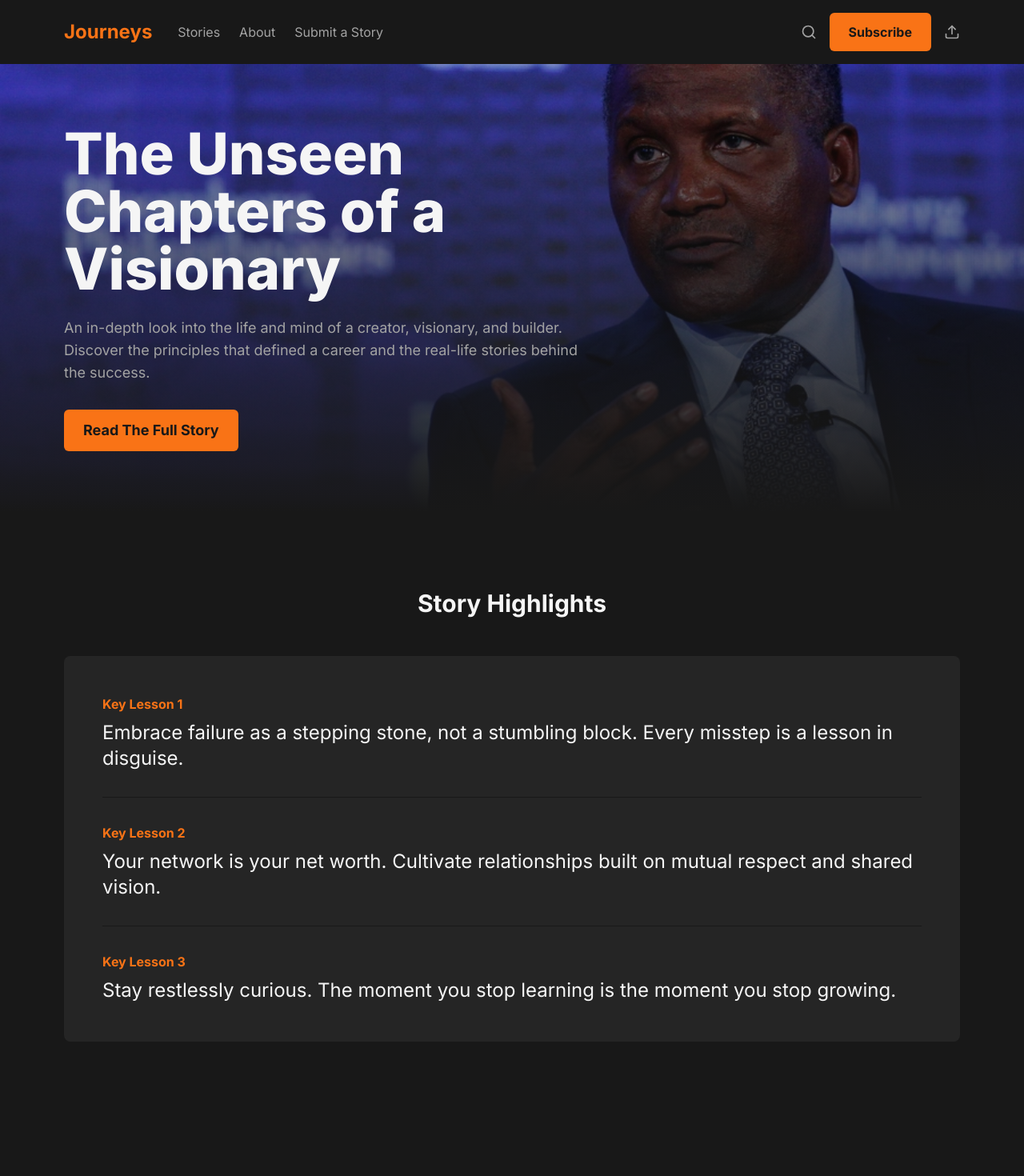
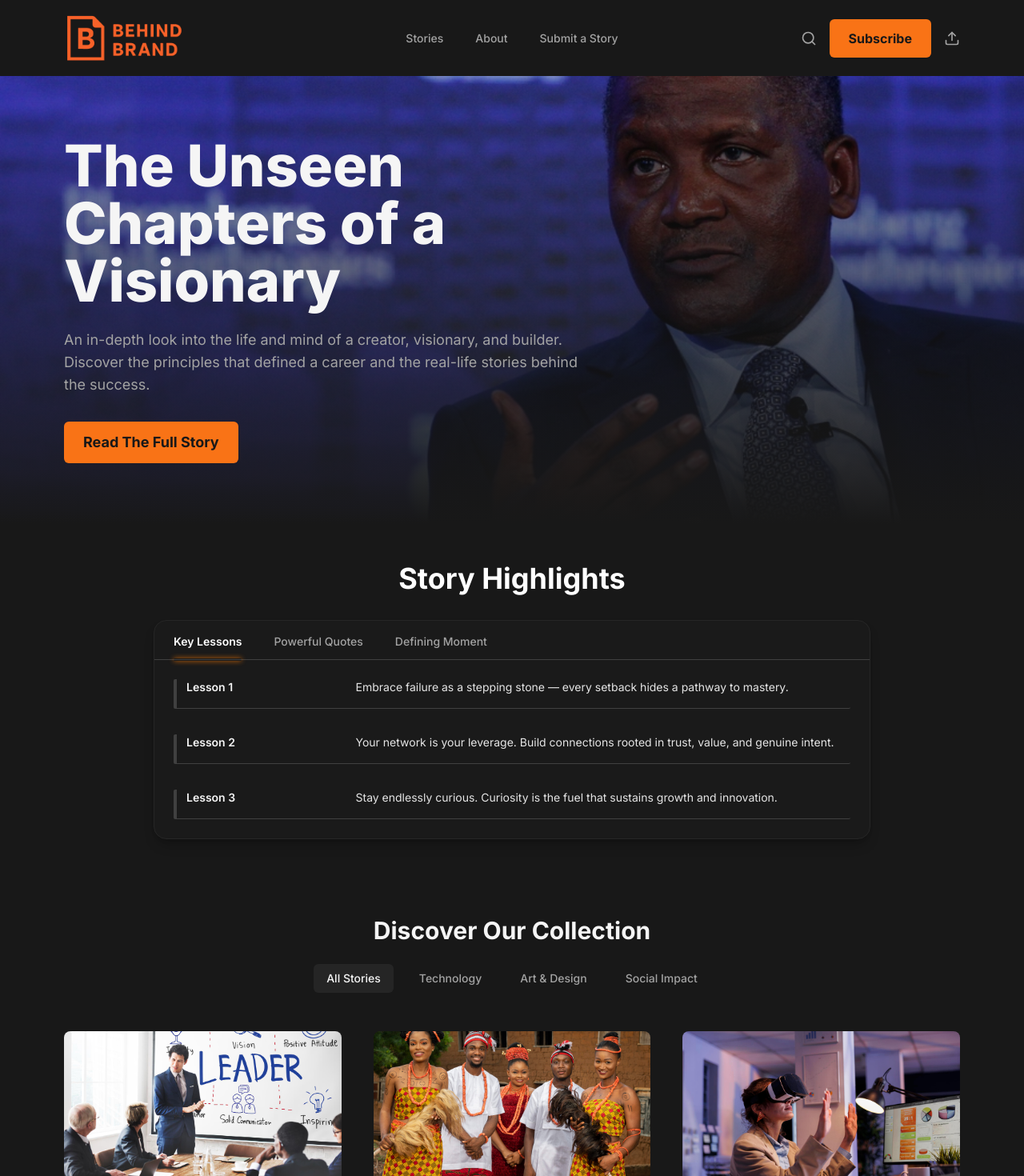
Before and after one commit to lala-tech-nig/behind-the-brand, a Next.js app: page / in a window 1280 px wide. Shown: the top 1470 px of the page at 80% size. Built offline with nearby package versions, Linux system fonts and the light colour scheme.

Commit message:
logo added

```diff
--- a/app/page.js
+++ b/app/page.js
@@ -43,6 +43,7 @@
 
 import Button from '@/components/Button';
 import StoryCard from '@/components/StoryCard';
+import StoryHighlights from '@/components/StoryHighlights';
 
 // Mock data for the story grid
 const stories = [
@@ -112,41 +113,7 @@ export default function HomePage() {
       </section>
 
       {/* === Story Highlights Section === */}
-      <section className="py-24">
-        <div className="container mx-auto max-w-6xl px-4">
-          <h2 className="text-3xl font-bold text-center mb-12">
-            Story Highlights
-          </h2>
-          <div className="bg-surface rounded-lg p-8 md:p-12">
-            <div className="space-y-8 divide-y divide-background">
-              {/* Highlight 1 */}
-              <div className="pt-8 first:pt-0">
-                <span className="text-primary font-bold">Key Lesson 1</span>
-                <p className="text-2xl text-text-primary mt-2">
-                  Embrace failure as a stepping stone, not a stumbling block.
-                  Every misstep is a lesson in disguise.
-                </p>
-              </div>
-              {/* Highlight 2 */}
-              <div className="pt-8">
-                <span className="text-primary font-bold">Key Lesson 2</span>
-                <p className="text-2xl text-text-primary mt-2">
-                  Your network is your net worth. Cultivate relationships
-                  built on mutual respect and shared vision.
-                </p>
-              </div>
-              {/* Highlight 3 */}
-              <div className="pt-8">
-                <span className="text-primary font-bold">Key Lesson 3</span>
-                <p className="text-2xl text-text-primary mt-2">
-                  Stay restlessly curious. The moment you stop learning is
-                  the moment you stop growing.
-                </p>
-              </div>
-            </div>
-          </div>
-        </div>
-      </section>
+      <StoryHighlights />
 
       {/* === Discover Our Collection === */}
       <section className="py-24">
--- a/components/AdviceGrid.js
+++ b/components/AdviceGrid.js
@@ -1,19 +1,87 @@
-export default function AdviceGrid() {
-  const items = [
-    { title: "Embrace Naivety", text: "Don't be afraid to tackle problems you're not 'qualified' to solve." },
-    { title: "Build a Tribe, Not a Team", text: "Surround yourself with people who share your passion and values." },
-    { title: "Listen to the Silence", text: "Pay attention to what customers aren't saying; big opportunities hide there." },
-    { title: "Prototype, Don't Preach", text: "Working models beat perfect plans — show rather than tell." }
+"use client";
+import { useState } from "react";
+
+export default function StoryHighlights() {
+  const tabs = ["Key Lessons", "Powerful Quotes", "Defining Moment"];
+  const [active, setActive] = useState("Key Lessons");
+
+  const lessons = [
+    {
+      label: "Lesson 1",
+      text: "Embrace failure as a stepping stone, not a stumbling block. Every misstep is a lesson in disguise."
+    },
+    {
+      label: "Lesson 2",
+      text: "Your network is your net worth. Cultivate relationships built on mutual respect and shared vision."
+    },
+    {
+      label: "Lesson 3",
+      text: "Stay relentlessly curious. The moment you stop learning is the moment you stop growing."
+    }
   ];
 
   return (
-    <div className="grid grid-cols-1 md:grid-cols-2 gap-6 mt-6">
-      {items.map((i) => (
-        <div key={i.title} className="bg-neutral-900 p-6 rounded-xl border border-neutral-800">
-          <h3 className="text-brand-500 font-semibold mb-2">{i.title}</h3>
-          <p className="text-neutral-300 text-sm">{i.text}</p>
+    <div className="w-full flex flex-col items-center mt-12">
+      {/* Heading */}
+      <h2 className="text-3xl md:text-4xl font-bold text-white mb-8">
+        Story Highlights
+      </h2>
+
+      {/* Container */}
+      <div className="w-full max-w-4xl bg-[#1a1a1a] border border-neutral-800 rounded-2xl p-0 overflow-hidden">
+
+        {/* Tabs */}
+        <div className="flex gap-8 px-6 pt-4 border-b border-neutral-700">
+          {tabs.map((t) => (
+            <button
+              key={t}
+              onClick={() => setActive(t)}
+              className={`pb-3 text-sm font-medium transition-all ${
+                active === t
+                  ? "text-white font-semibold"
+                  : "text-neutral-400 hover:text-white"
+              }`}
+            >
+              {t}
+
+              {/* Orange underline */}
+              {active === t && (
+                <div className="h-[3px] bg-brand-500 rounded-full mt-1"></div>
+              )}
+            </button>
+          ))}
         </div>
-      ))}
+
+        {/* Tabs Content */}
+        <div className="px-6 py-6">
+          {active === "Key Lessons" && (
+            <div className="space-y-6">
+              {lessons.map((l, index) => (
+                <div key={index} className="pb-4 border-b border-neutral-700">
+                  <div className="grid grid-cols-3 md:grid-cols-4 gap-4">
+                    <p className="text-neutral-400 text-sm">{l.label}</p>
+                    <p className="text-neutral-200 text-sm col-span-2 md:col-span-3">
+                      {l.text}
+                    </p>
+                  </div>
+                </div>
+              ))}
+            </div>
+          )}
+
+          {active === "Powerful Quotes" && (
+            <div className="text-neutral-400 text-sm py-6 italic">
+              No quotes added yet.
+            </div>
+          )}
+
+          {active === "Defining Moment" && (
+            <div className="text-neutral-400 text-sm py-6 italic">
+              No defining moments added yet.
+            </div>
+          )}
+        </div>
+      </div>
     </div>
   );
 }
--- a/components/Header.js
+++ b/components/Header.js
@@ -1,6 +1,7 @@
-'use client'; // For the search icon click (if you add interactivity)
+'use client';
 
 import Link from 'next/link';
+import Image from 'next/image';
 import { Search, Upload } from 'lucide-react';
 import Button from './Button';
 
@@ -13,41 +14,51 @@ export default function Header() {
 
   return (
     <header className="py-4">
-      <nav className="container mx-auto max-w-6xl px-4 flex justify-between items-center">
-        {/* Left Side: Logo & Nav */}
-        <div className="flex items-center gap-8">
-          <Link href="/" className="text-2xl font-bold text-primary">
-            Journeys
+      <nav className="container mx-auto max-w-6xl px-4 flex items-center justify-between relative">
+
+        {/* Left: Logo */}
+        <Link href="/" className="flex items-center">
+          <Image
+            src="/btblogo.png"
+            alt="Behind the brand logo"
+            width={150}
+            height={70}
+            className="object-contain"
+          />
         </Link>
-          <div className="hidden md:flex items-center gap-6">
+
+        {/* Center: Nav Links */}
+        <div className="absolute left-1/2 -translate-x-1/2 hidden md:flex gap-10">
           {navLinks.map((link) => (
             <Link
               key={link.name}
               href={link.href}
-                className="text-text-secondary hover:text-text-primary transition-colors"
+              className="text-text-secondary hover:text-white transition-colors text-sm font-medium"
             >
               {link.name}
             </Link>
           ))}
         </div>
-        </div>
 
-        {/* Right Side: Search, Subscribe, Upload */}
+        {/* Right: Icons & Buttons */}
         <div className="flex items-center gap-4">
           <button
             aria-label="Search"
-            className="text-text-secondary hover:text-text-primary transition-colors"
+            className="text-text-secondary hover:text-white transition-colors"
           >
             <Search size={20} />
           </button>
+
           <Button href="#">Subscribe</Button>
+
           <button
             aria-label="Upload"
-            className="text-text-secondary hover:text-text-primary transition-colors"
+            className="text-text-secondary hover:text-white transition-colors"
           >
             <Upload size={20} />
           </button>
         </div>
+
       </nav>
     </header>
   );
--- a/components/StoryHighlights.js
+++ b/components/StoryHighlights.js
@@ -1,11 +1,156 @@
+"use client";
+import { useState } from "react";
+
 export default function StoryHighlights() {
+  const tabs = ["Key Lessons", "Powerful Quotes", "Defining Moment"];
+  const [active, setActive] = useState("Key Lessons");
+
+  const lessons = [
+    {
+      label: "Lesson 1",
+      text: "Embrace failure as a stepping stone — every setback hides a pathway to mastery."
+    },
+    {
+      label: "Lesson 2",
+      text: "Your network is your leverage. Build connections rooted in trust, value, and genuine intent."
+    },
+    {
+      label: "Lesson 3",
+      text: "Stay endlessly curious. Curiosity is the fuel that sustains growth and innovation."
+    }
+  ];
+
+  const quotes = [
+    {
+      quote:
+        "The moment you choose courage over comfort, you step into who you're meant to be.",
+      author: "— Unknown"
+    },
+    {
+      quote:
+        "Greatness is found in the quiet moments when no one is watching — keep building.",
+      author: "— Anonymous"
+    },
+    {
+      quote:
+        "Discipline beats motivation. Show up even when you don't feel like it.",
+      author: "— Self-Growth Mantra"
+    }
+  ];
+
+  const defining = [
+    {
+      title: "The Turning Point",
+      desc:
+        "In the midst of doubt and uncertainty, one decision changed everything — choosing action over hesitation."
+    },
+    {
+      title: "A Moment of Clarity",
+      desc:
+        "During a difficult season, a simple realization reshaped the direction of the entire journey."
+    }
+  ];
+
   return (
-    <div className="bg-neutral-900 border border-neutral-800 p-6 rounded-xl">
-      <ul className="space-y-4 text-sm text-neutral-300">
-        <li>Lesson 1: Embrace challenges early.</li>
-        <li>Lesson 2: Surround yourself with builders.</li>
-        <li>Lesson 3: Iterate until it works.</li>
-      </ul>
+    <div className="w-full flex flex-col items-center mt-12">
+      {/* Heading */}
+      <h2 className="text-3xl md:text-4xl font-bold text-white mb-8">
+        Story Highlights
+      </h2>
+
+      {/* Container */}
+      <div className="w-full max-w-4xl bg-[#1a1a1a] border border-neutral-800 rounded-2xl p-0 overflow-hidden shadow-lg shadow-black/20">
+
+        {/* Tabs */}
+        <div className="flex gap-10 px-6 pt-4 border-b border-neutral-700">
+          {tabs.map((t) => (
+            <button
+              key={t}
+              onClick={() => setActive(t)}
+              className={`pb-3 text-sm font-medium relative transition-all ${
+                active === t
+                  ? "text-white font-semibold"
+                  : "text-neutral-400 hover:text-white"
+              }`}
+            >
+              {t}
+
+              {/* STRONG ORANGE UNDERLINE */}
+              {active === t && (
+                <div className="absolute left-0 right-0 -bottom-[2px] h-[3px] bg-brand-500 rounded-full shadow-[0_0_6px_#FF7A00]"></div>
+              )}
+            </button>
+          ))}
+        </div>
+
+        {/* Content */}
+        <div className="px-6 py-6">
+
+          {/* KEY LESSONS */}
+          {active === "Key Lessons" && (
+            <div className="space-y-8">
+              {lessons.map((l, index) => (
+                <div
+                  key={index}
+                  className="pb-4 border-b border-neutral-700 pl-3 border-l-4 border-brand-500/70 rounded-sm"
+                >
+                  <div className="grid grid-cols-3 md:grid-cols-4 gap-4">
+                    <p className="text-brand-500 text-sm font-semibold">
+                      {l.label}
+                    </p>
+                    <p className="text-neutral-200 text-sm col-span-2 md:col-span-3">
+                      {l.text}
+                    </p>
+                  </div>
+                </div>
+              ))}
+            </div>
+          )}
+
+          {/* POWERFUL QUOTES */}
+          {active === "Powerful Quotes" && (
+            <div className="space-y-6">
+              {quotes.map((q, i) => (
+                <div
+                  key={i}
+                  className="p-4 bg-[#222] rounded-xl border border-neutral-700 relative"
+                >
+                  {/* ORANGE DOT ACCENT */}
+                  <div className="absolute left-3 top-3 h-2 w-2 rounded-full bg-brand-500 shadow-[0_0_8px_#FF7A00]"></div>
+
+                  <p className="text-neutral-200 italic pl-6">"{q.quote}"</p>
+                  <p className="text-neutral-400 text-sm pl-6 mt-1">
+                    {q.author}
+                  </p>
+                </div>
+              ))}
+            </div>
+          )}
+
+          {/* DEFINING MOMENT */}
+          {active === "Defining Moment" && (
+            <div className="space-y-6">
+              {defining.map((d, i) => (
+                <div
+                  key={i}
+                  className="p-5 bg-[#1e1e1e] rounded-xl border border-neutral-700"
+                >
+                  {/* ORANGE TITLE BADGE */}
+                  <span className="inline-block px-3 py-1 mb-2 text-xs font-semibold text-black bg-brand-500 rounded-full shadow-[0_0_10px_#FF7A00]">
+                    Highlight
+                  </span>
+
+                  <h3 className="text-white font-semibold text-lg">
+                    {d.title}
+                  </h3>
+                  <p className="text-neutral-300 text-sm mt-1">{d.desc}</p>
+                </div>
+              ))}
+            </div>
+          )}
+
+        </div>
+      </div>
     </div>
   );
 }
```
Also changed, not shown: app/layout.js (+0 -25 lines), public/btblogo.png (added). Lines whose indentation alone changed are shown as unchanged.
